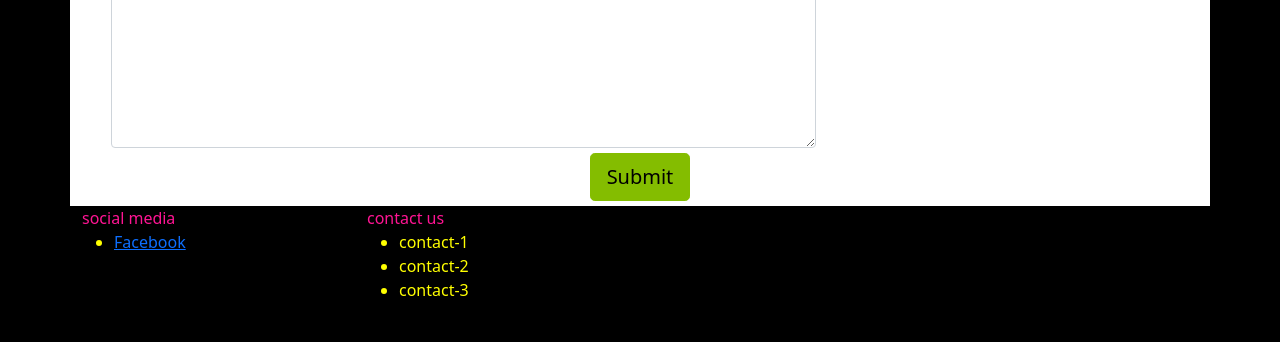
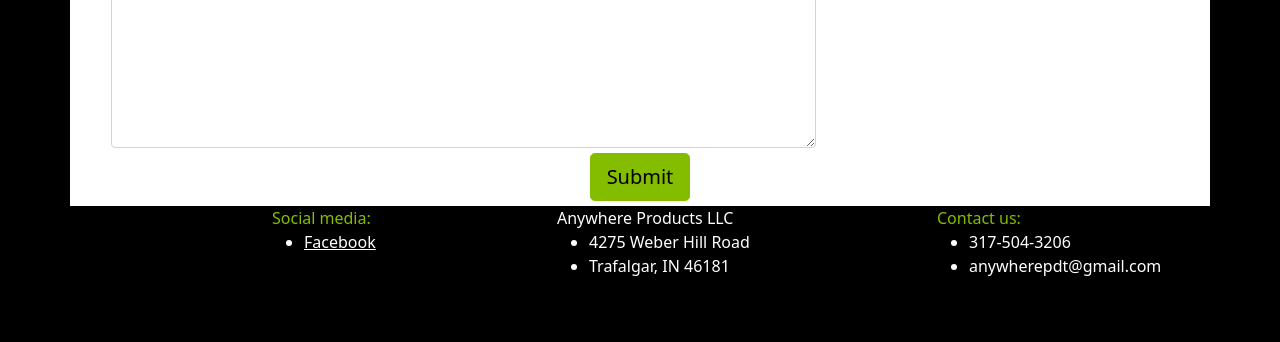
Before and after one commit to Bob-Hunt-PG/Project0001, a plain HTML site: page index.html in a window 1280 px wide. Shown: the part 1288-1630 px from the top of the page. After the commit the page ends 1606 px from the top, so only its background shows below. Drawn offline with nearby package versions, Linux system fonts and the light colour scheme.

Commit message:
Added footer content & styling. Commented out unnecessary code.

```diff
--- a/index.html
+++ b/index.html
@@ -296,31 +296,31 @@
                         <li class="footer-li" id="opt-3">opt-3</li>
                     </ul>
                 </div> -->
-
-                <div class="col-sm-3" id="footer-div2">social media
+                <div class="col-sm-2" id="footer-div2"></div>
+                <div class="col-sm-3" id="footer-div2">Social media:
                     <ul class="footer-ul" id="social-ul">
 
                         <li class="footer-li" id="soc-1">
-                            <a href="https://www.facebook.com/AnywhereproductsLLC/?ref=page_internal" target="_blank">Facebook</a>
+                            <a href="https://www.facebook.com/AnywhereproductsLLC/?ref=page_internal" target="_blank" id="soc-1-content">Facebook</a>
                         </li>
                         <!-- <li class="footer-li" id="soc-2">soc-2</li>
                         <li class="footer-li" id="soc-3">soc-3</li> -->
                     </ul>
                 </div>
 
-                <!-- <div class="col-sm-3" id="footer-div3">links
-                    <ul class="footer-ul" id="links-ul">Links Title
-                        <li class="footer-li" id="link-1">link-1</li>
-                        <li class="footer-li" id="link-2">link-2</li>
-                        <li class="footer-li" id="link-3">link-3</li>
+                <div class="col-sm-4" id="footer-div3">Anywhere Products LLC
+                    <ul class="footer-ul" id="links-ul">
+                        <li class="footer-li" id="link-1">4275 Weber Hill Road</li>
+                        <li class="footer-li" id="link-2">Trafalgar, IN 46181</li>
+                        <!-- <li class="footer-li" id="link-3">link-3</li> -->
                     </ul>
-                </div> -->
+                </div>
 
-                <div class="col-sm-3" id="footer-div4">contact us
+                <div class="col-sm-3" id="footer-div4">Contact us:
                     <ul class="footer-ul" id="contact-ul">
-                        <li class="footer-li" id="contact-1">contact-1</li>
-                        <li class="footer-li" id="contact-2">contact-2</li>
-                        <li class="footer-li" id="contact-3">contact-3</li>
+                        <!-- <li class="footer-li" id="contact-1">Anywhere Products LLC</li> -->
+                        <li class="footer-li" id="contact-2">317-504-3206</li>
+                        <li class="footer-li" id="contact-3">anywherepdt@gmail.com</li>
                     </ul>
                 </div>
 
--- a/styles.css
+++ b/styles.css
@@ -271,19 +271,19 @@ container{
 }
 
 #footer-div1 {
-    color: deeppink;
+    color: #84bd00;
 }
 
 #footer-div2 {
-    color: deeppink;
+    color: #84bd00;
 }
 
 #footer-div3 {
-    color: deeppink;
+    color: White;
 }
 
 #footer-div4 {
-    color: deeppink;
+    color: #84bd00;
 }
 
 .footer-ul {
@@ -291,7 +291,7 @@ container{
 }
 
 .footer-li {
-    color: red;
+    color: white;
 }
 
 #optional-ul {
@@ -299,61 +299,65 @@ container{
 }
 
 #opt-1 {
-    color: yellow;
+    color: white;
 }
 
 #opt-2 {
-    color: yellow;
+    color: white;
 }
 
 #opt-3 {
-    color: yellow;
+    color: white;
 }
 
 #social-ul {
-    color: chartreuse;
+    color: white;
 }
 
 #soc-1 {
-    color: yellow;
+    color: white;
+}
+
+#soc-1-content {
+    color: white;
 }
 
 #soc-2 {
-    color: yellow;
+    color: white;
 }
 
 #soc-3 {
-    color: yellow;
+    color: white;
 }
 
 #links-ul {
-    color: chartreuse;
+    color: white;
 }
 
 #link-1 {
-    color: yellow;
+    color: white;
 }
 
 #link-2 {
-    color: yellow;
+    color: white;
 }
 
 #link-3 {
-    color: yellow;
+    color: white;
 }
 
 #contact-ul {
-    color: chartreuse;
+    color: white;
 }
 
 #contact-1 {
-    color: yellow;
+    color: white;
 }
 
 #contact-2 {
-    color: yellow;
+    color: white;
 }
 
 #contact-3 {
-    color: yellow;
+    color: white;
 }
```
